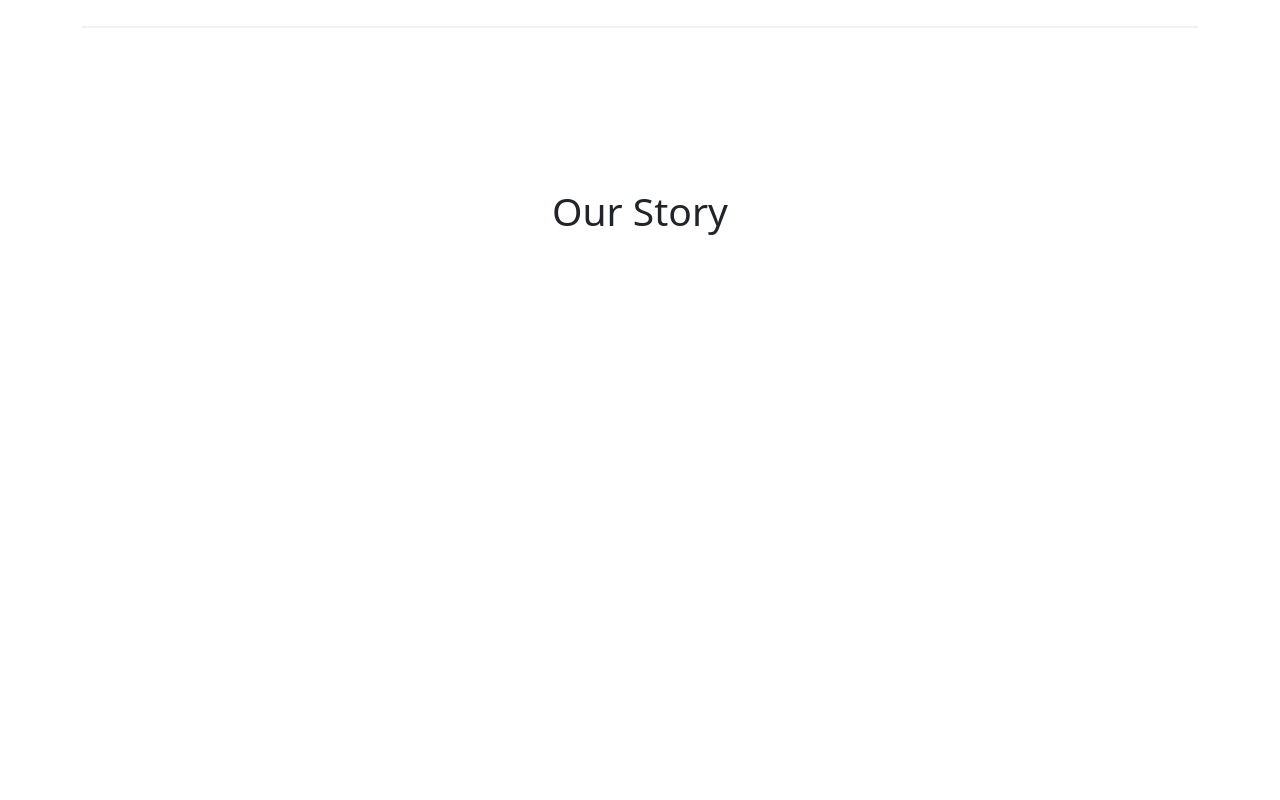
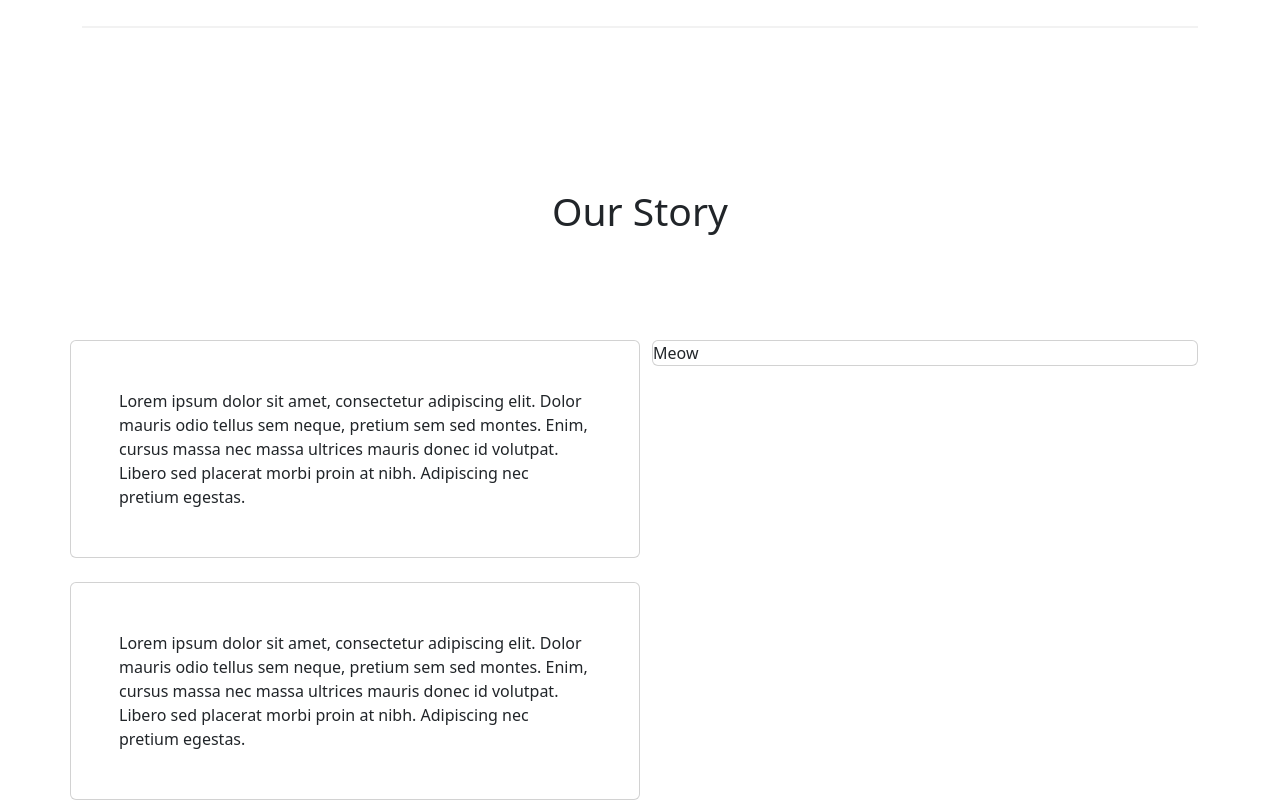
Before and after one commit to Zer0-01/react-typescript-wedding-invitation, a React (Vite) app: page / in a window 1280 px wide. Shown: the part 2173-2973 px from the top of the page. Before the commit the page ends 2513 px from the top, so only its background shows below. Built offline with nearby package versions, Linux system fonts and the light colour scheme.

Commit message:
feat: create a card holder to display the brides and groom story

```diff
--- a/src/App.tsx
+++ b/src/App.tsx
@@ -190,7 +190,33 @@ function App() {
           <Col style={{ fontSize: '39px' }}>Our Story</Col>
         </Row>
         <Spacer height={100} />
+        <Row>
+          <Col>
+            <Row>
+              <Card className='mb-4'>
+                <Row className="justify-content-center p-5">
+                  Lorem ipsum dolor sit amet, consectetur adipiscing elit. Dolor mauris odio tellus sem neque, pretium sem sed montes. Enim, cursus massa nec massa ultrices mauris donec id volutpat. Libero sed placerat morbi proin at nibh. Adipiscing nec pretium egestas.
+                </Row>
 
+              </Card>
+            </Row>
+            <Row>
+              <Card>
+                <Row className="justify-content-center p-5">
+                  Lorem ipsum dolor sit amet, consectetur adipiscing elit. Dolor mauris odio tellus sem neque, pretium sem sed montes. Enim, cursus massa nec massa ultrices mauris donec id volutpat. Libero sed placerat morbi proin at nibh. Adipiscing nec pretium egestas.
+                </Row>
+
+              </Card>
+            </Row>
+
+
+          </Col>
+          <Col>
+            <Card>
+              Meow
+            </Card>
+          </Col>
+        </Row>
       </Container>
     </>
   );
```
